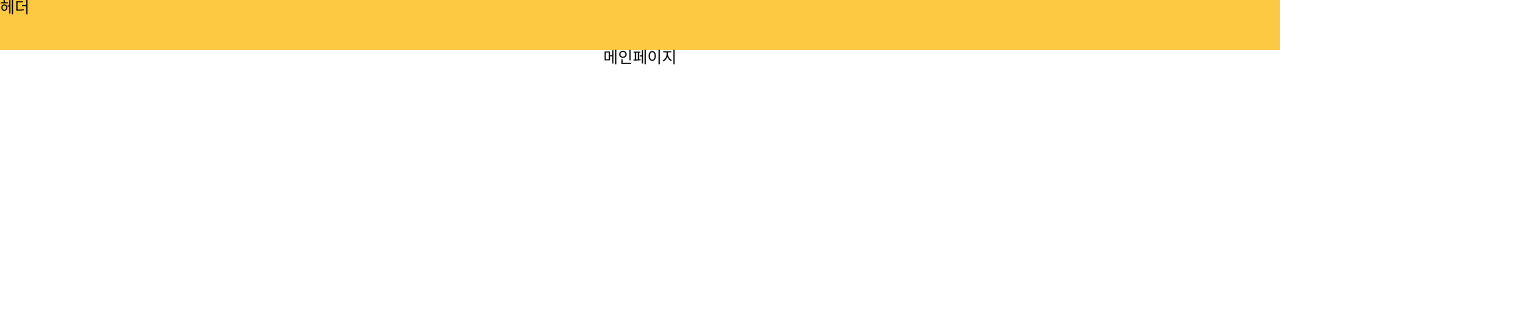
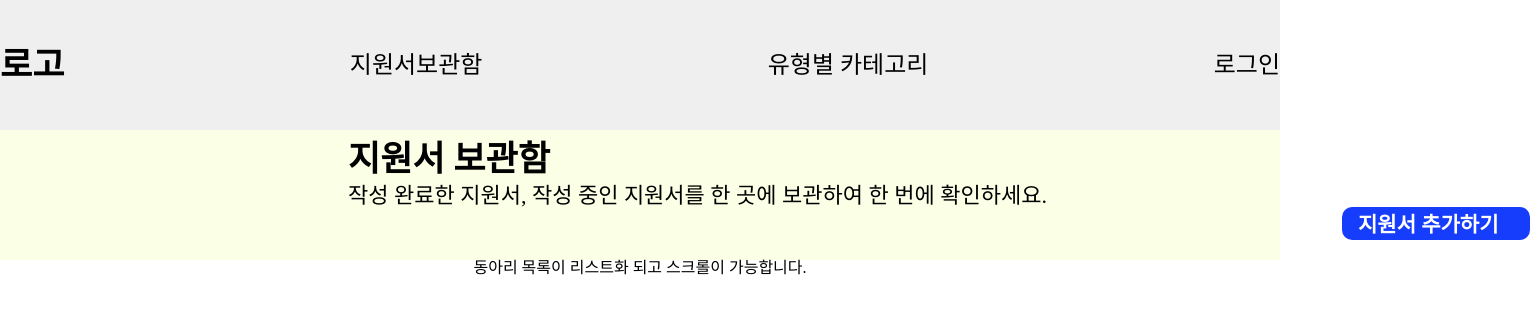
Before and after one commit to kusitms-wannafly/wannafly_fe, a React (Vite) app: page / in a window 1280 px wide. Shown: the top 314 px of the page, 1530 px wide, since content can reach past the window. Built offline with nearby package versions, Linux system fonts and the light colour scheme.

Commit message:
Type: Header Layout Bocy: 헤더의 4개의 아이템 배치

```diff
--- /dev/null
+++ b/src/components/Layout/Banner.tsx
@@ -0,0 +1,49 @@
+import styled from 'styled-components';
+
+export const Banner = () => {
+  return (
+    <BannerContainer>
+      <Title>지원서 보관함</Title>
+      <Description>
+        작성 완료한 지원서, 작성 중인 지원서를 한 곳에 보관하여 한 번에
+        확인하세요.
+      </Description>
+      <ApplyButton>지원서 추가하기</ApplyButton>
+    </BannerContainer>
+  );
+};
+
+const BannerContainer = styled.div`
+  width: 100%;
+  height: 130px;
+  background-color: ${(props) => props.theme.colors.lightyellow};
+`;
+
+const Title = styled.div`
+  padding-top: 12px;
+  padding-left: 348px;
+  font-size: 35px;
+  font-weight: bold;
+  margin-bottom: 8px;
+`;
+
+const Description = styled.div`
+  padding-left: 348px;
+  font-size: 22px;
+`;
+
+const ApplyButton = styled.div`
+  width: 188px;
+  height: 33px;
+  padding-left: 1rem;
+  padding-right: 1rem;
+  padding-top: 0.5rem;
+  font-size: 21px;
+  font-weight: bold;
+  margin-left: 1342px;
+  background-color: ${(props) => props.theme.colors.blue};
+  color: ${(props) => props.theme.colors.white};
+  border-radius: 10px;
+  border: box;
+  cursor: pointer;
+`;
--- a/src/components/Layout/Header.tsx
+++ b/src/components/Layout/Header.tsx
@@ -1,11 +1,66 @@
 import styled from 'styled-components';
+import { Link } from 'react-router-dom';
 
 export const Header = () => {
-  return <HeaderContainer>헤더</HeaderContainer>;
+  return (
+    <HeaderContainer>
+      <Logo to="/">로고</Logo>
+      <ApplyContainer to="/apply">지원서보관함</ApplyContainer>
+      <Category to="/category">유형별 카테고리</Category>
+      <Login to="/login">로그인</Login>
+    </HeaderContainer>
+  );
 };
 
 const HeaderContainer = styled.div`
+  display: flex;
+  justify-content: space-between;
+  align-items: center;
   width: 100%;
-  height: 50px;
-  background-color: ${(props) => props.theme.colors.yellow};
+  height: 130px;
+  background-color: ${(props) => props.theme.colors.grey};
 `;
+
+const Logo = styled(Link)`
+  display: inline-block;
+  text-decoration: none;
+  color: ${(props) => props.theme.colors.black};
+  font-size: 35px;
+  font-weight: bold;
+  margin-right: 50px;
+  &:hover {
+    text-decoration: underline;
+  }
+`;
+
+const ApplyContainer = styled(Link)`
+  display: inline-block;
+  text-decoration: none;
+  color: ${(props) => props.theme.colors.black};
+  font-size: 24px;
+  &:hover {
+    text-decoration: underline;
+  }
+`;
+
+const Category = styled(Link)`
+  display: inline-block;
+  text-decoration: none;
+  color: ${(props) => props.theme.colors.black};
+  font-size: 24px;
+  margin-left: 50px;
+  &:hover {
+    text-decoration: underline;
+  }
+`;
+
+const Login = styled(Link)`
+  display: inline-block;
+  text-decoration: none;
+  color: ${(props) => props.theme.colors.black};
+  font-size: 24px;
+  margin-left: 50px;
+  &:hover {
+    text-decoration: underline;
+  }
+`;
--- a/src/components/Layout/PageContainer.tsx
+++ b/src/components/Layout/PageContainer.tsx
@@ -4,17 +4,20 @@ import { ThemeProvider } from 'styled-components';
 import { theme } from '@styles/theme';
 
 import { Header } from '@components/Layout/Header';
+import { Banner } from '@components/Layout/Banner';
 
 interface ListProps {
   children: ReactNode;
   header?: boolean;
+  banner?: boolean;
 }
 
-export const PageContainer = ({ children, header }: ListProps) => {
+export const PageContainer = ({ children, header, banner }: ListProps) => {
   return (
     <PageContainerBox>
       <ThemeProvider theme={theme}>
         {header === false ? null : <Header />}
+        {banner === false ? null : <Banner />}
         {children}
       </ThemeProvider>
     </PageContainerBox>
--- a/src/pages/Main/MainPage.tsx
+++ b/src/pages/Main/MainPage.tsx
@@ -3,7 +3,7 @@ import { PageContainer } from '@components/Layout/PageContainer';
 export const MainPage = () => {
   return (
     <PageContainer header>
-      <div>메인페이지</div>
+      <div>동아리 목록이 리스트화 되고 스크롤이 가능합니다.</div>
     </PageContainer>
   );
 };
--- a/src/styles/theme.ts
+++ b/src/styles/theme.ts
@@ -2,6 +2,11 @@ import { DefaultTheme } from 'styled-components';
 
 const colors = {
   yellow: '#fdc942',
+  grey: '#EFEFEF',
+  lightyellow: '#CCFF001A',
+  white: '#FFFFFF',
+  blue: '#163CFC',
+  black: '#000000',
 };
 
 export type ColorTypes = typeof colors;
```
